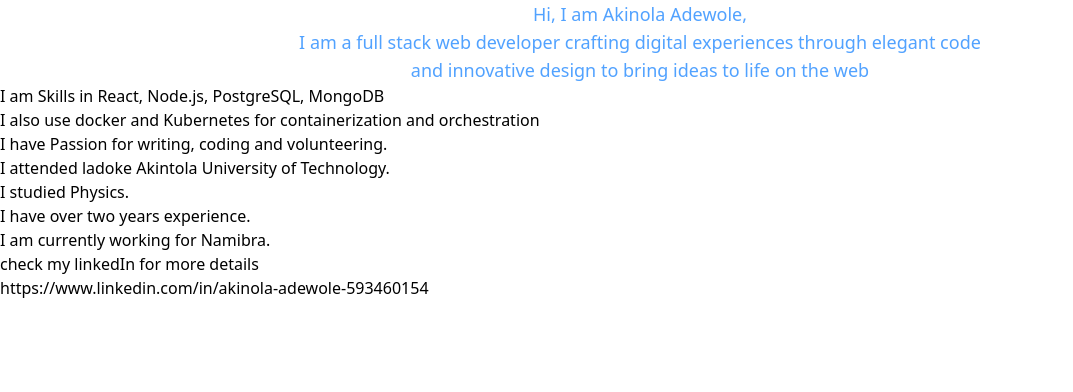
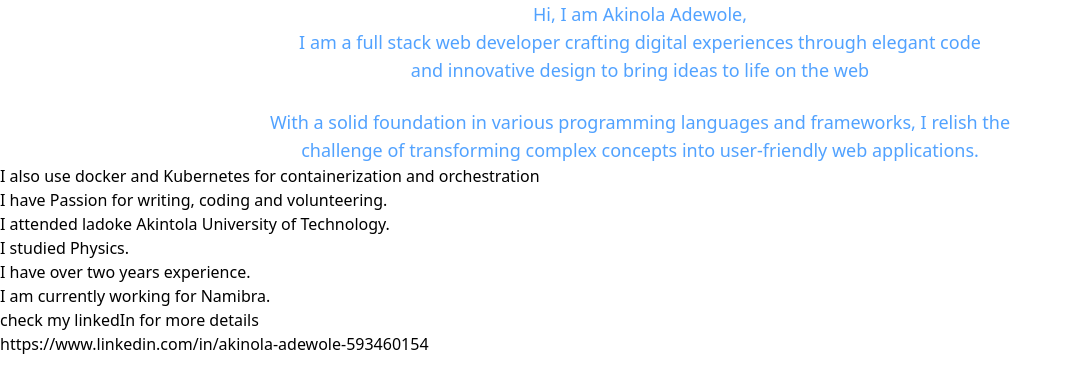
Before and after one commit to AkinolaAdewole/Portfolio----Vite, a React (Vite) app: page / in a window 1280 px wide. Shown: the top 392 px of the page, without its empty margins (0-1073 px from the left). Built offline with nearby package versions, Linux system fonts and the light colour scheme.

Commit message:
portfoio website using vite

```diff
--- a/src/pages/AboutMe.jsx
+++ b/src/pages/AboutMe.jsx
@@ -8,7 +8,10 @@ const AboutMe = () => {
            <br /> I am a full stack web developer crafting digital experiences through elegant code
           <br />  and innovative design to bring ideas to life on the web
         </div>
-          <div>I am Skills in React, Node.js, PostgreSQL, MongoDB</div>
+        <br />
+          <div className='text-center text-lg text-blue-400'>With a solid foundation in various programming languages and frameworks, I relish the
+              <br />challenge of transforming complex concepts into user-friendly web applications.
+          </div>
     </div>
   )
 }
```
